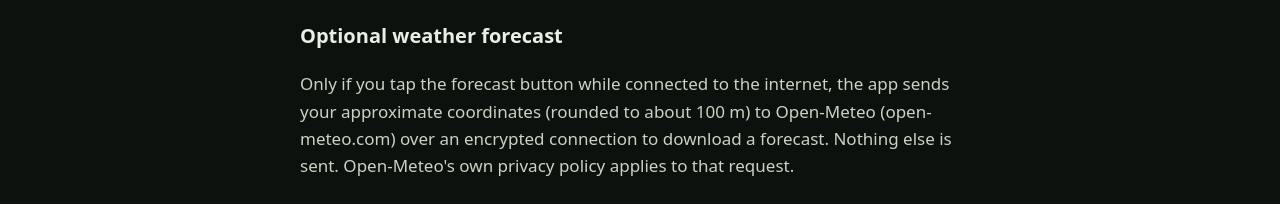
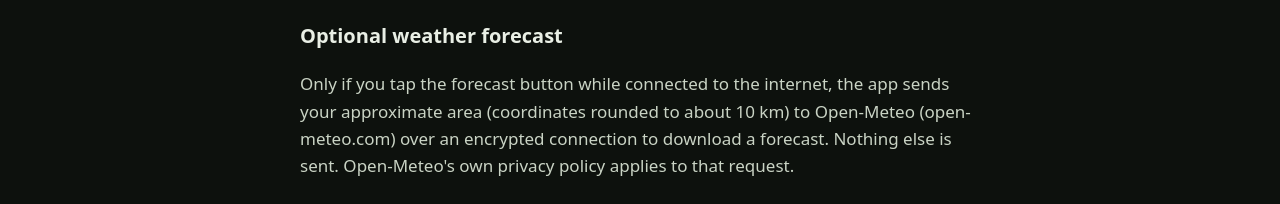
Before and after one commit to mrsirwithpizza101/mrsirwithpizza101.github.io, a plain HTML site: page offgrid-180/privacy.html in a window 1280 px wide. Shown: the part 636-840 px from the top of the page. Drawn offline with Linux system fonts and the light colour scheme.

Commit message:
Privacy policy: forecast uses approximate area (~10 km)
Co-Authored-By: Claude Opus 5.5 <noreply@anthropic.com>
Claude-Session: https://claude.ai/code/session_015utgcdyTm55jEpa2bxXXCP

```diff
--- a/offgrid-180/privacy.html
+++ b/offgrid-180/privacy.html
@@ -25,7 +25,7 @@
   <p>The app uses your device's GPS only while the Maps, Compass or SOS screens are open, to show your coordinates and waypoints. The app never sends your location to us or anyone else, except as described under the optional weather forecast below.</p>
 
   <h2>Optional weather forecast</h2>
-  <p>Only if you tap the forecast button while connected to the internet, the app sends your approximate coordinates (rounded to about 100 m) to Open-Meteo (open-meteo.com) over an encrypted connection to download a forecast. Nothing else is sent. Open-Meteo's own privacy policy applies to that request.</p>
+  <p>Only if you tap the forecast button while connected to the internet, the app sends your approximate area (coordinates rounded to about 10 km) to Open-Meteo (open-meteo.com) over an encrypted connection to download a forecast. Nothing else is sent. Open-Meteo's own privacy policy applies to that request.</p>
 
   <h2>Camera, photos and files</h2>
   <p>Photos and map images you choose to attach stay on your device.</p>
```
